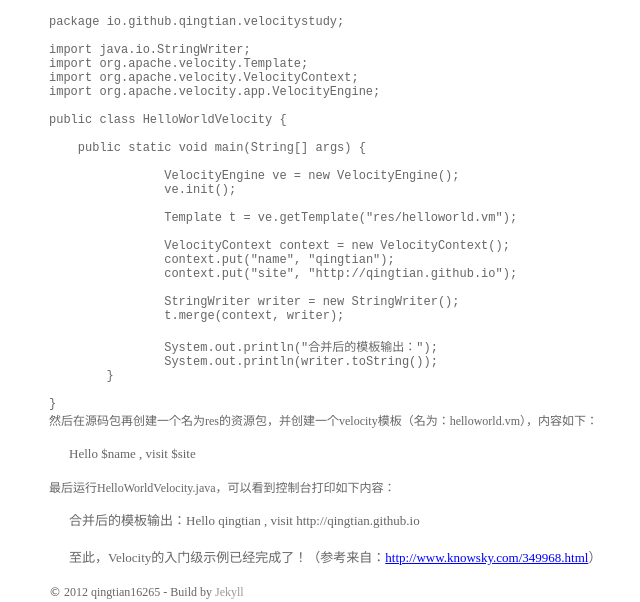
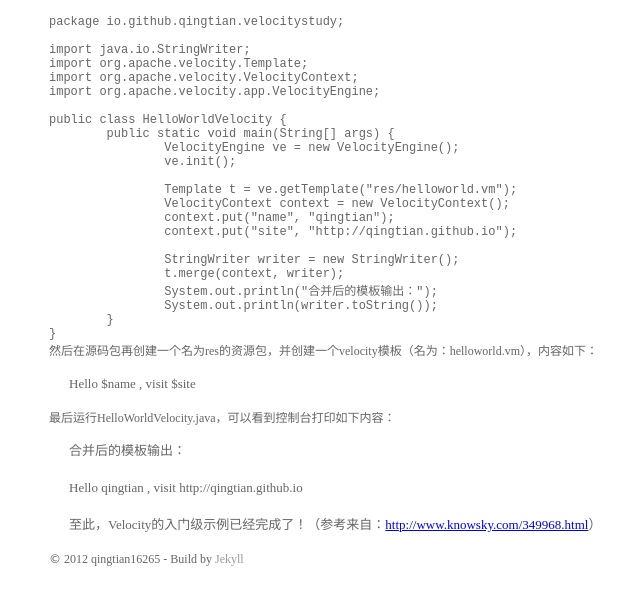
Before and after one commit to qingtian/qingtian.github.com, a Jekyll site: the page built from _posts/2013-5-29-velocity-simple-helloworld-java-application.markdown, in a window 1280 px wide. Shown: the part 331-933 px from the top of the page, without its empty margins (111-751 px from the left). Built offline with Jekyll 4.4.1, drawn with Linux system fonts in a browser that asks for light colours; nearby versions of some CDN libraries; after the commit the page ends 900 px from its top, so only the background shows below that; some of the changed text lies outside the part shown.

Commit message:
use markdownPad2 to edit article

````diff
--- a/_posts/2013-5-29-velocity-simple-helloworld-java-application.markdown
+++ b/_posts/2013-5-29-velocity-simple-helloworld-java-application.markdown
@@ -12,46 +12,42 @@
 - 将下载好的velocity-1.7.zip解压到适应位置，并创建新的Java Project （名称随意，我的是：velocityStudy ）然后将velocity-1.7.jar和velocity-1.7-dep.jar两个jar包构建到工程的buildpath中，现在我们就可以使用Velocity中的类啦！
 - 创建一个Java类，并放到自已定义的包下（io.github.qingtian.velocitystudy）
 
-类名为：HelloWorldVelocity.java
-代码如下：
+ 类名为：HelloWorldVelocity.java，代码如下：
 
-```java
-package io.github.qingtian.velocitystudy;
 
-import java.io.StringWriter;
-import org.apache.velocity.Template;
-import org.apache.velocity.VelocityContext;
-import org.apache.velocity.app.VelocityEngine;
+	package io.github.qingtian.velocitystudy;
 
-public class HelloWorldVelocity {
+	import java.io.StringWriter;
+	import org.apache.velocity.Template;
+	import org.apache.velocity.VelocityContext;
+	import org.apache.velocity.app.VelocityEngine;
 
-    public static void main(String[] args) {
+	public class HelloWorldVelocity {
+		public static void main(String[] args) {
+			VelocityEngine ve = new VelocityEngine();
+			ve.init();
 
-		VelocityEngine ve = new VelocityEngine();
-		ve.init();
+			Template t = ve.getTemplate("res/helloworld.vm");
+			VelocityContext context = new VelocityContext();
+			context.put("name", "qingtian");
+			context.put("site", "http://qingtian.github.io");
 
-		Template t = ve.getTemplate("res/helloworld.vm");
-
-		VelocityContext context = new VelocityContext();
-		context.put("name", "qingtian");
-		context.put("site", "http://qingtian.github.io");
-
-		StringWriter writer = new StringWriter();
-		t.merge(context, writer);
-
-		System.out.println("合并后的模板输出：");
-		System.out.println(writer.toString());
+			StringWriter writer = new StringWriter();
+			t.merge(context, writer);
+			System.out.println("合并后的模板输出：");
+			System.out.println(writer.toString());
+		}
 	}
 
-}
-```
 
 - 然后在源码包再创建一个名为res的资源包，并创建一个velocity模板（名为：helloworld.vm），内容如下：
 
- Hello $name , visit $site
+> Hello $name , visit $site
 
 - 最后运行HelloWorldVelocity.java，可以看到控制台打印如下内容：
 
- 合并后的模板输出：Hello qingtian , visit http://qingtian.github.io
+> 合并后的模板输出：
+
+> Hello qingtian , visit http://qingtian.github.io
 
  至此，Velocity的入门级示例已经完成了！（参考来自：[http://www.knowsky.com/349968.html](http://www.knowsky.com/349968.html)）
````
